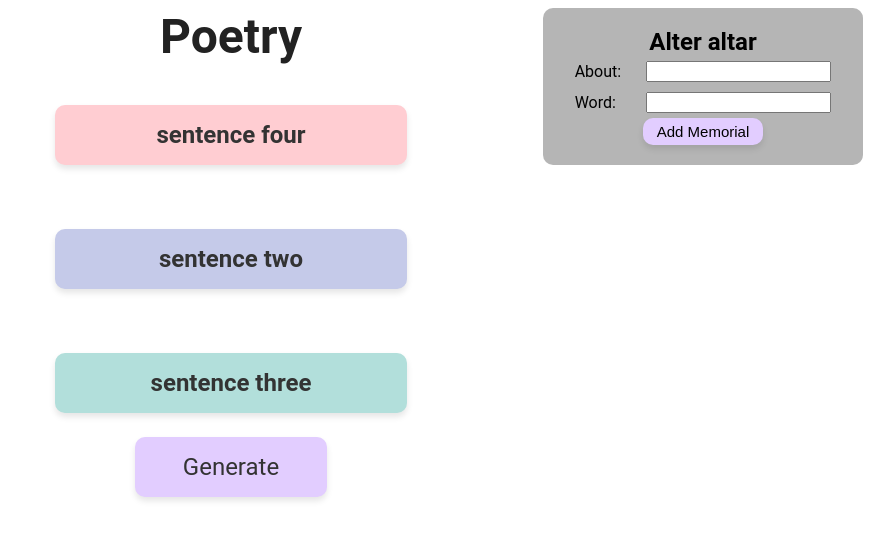
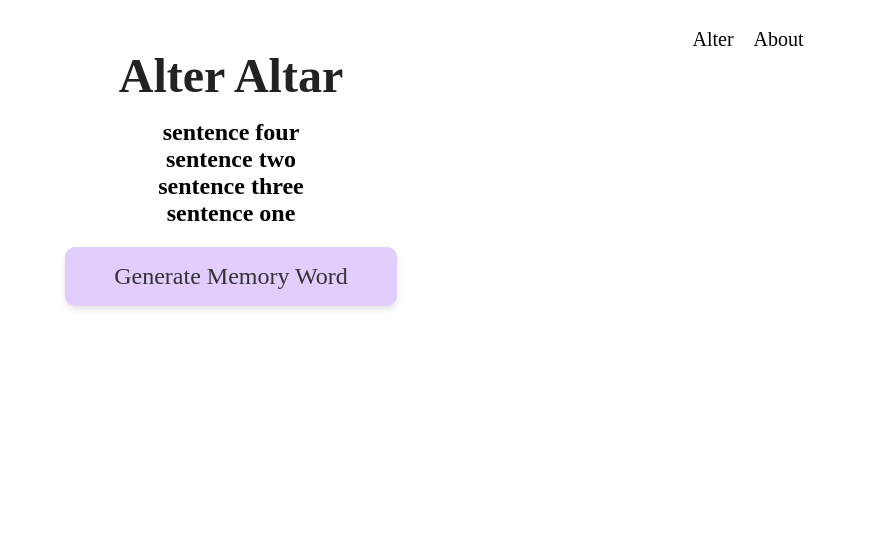
Before and after one commit to MichealNestor01/poetry-project, a React (Vite) app: page / in a window 1280 px wide. Shown: the top 540 px of the page, without its empty margins (409-1280 px from the left). Built offline with nearby package versions, Linux system fonts and the light colour scheme.

Commit message:
Added changes with Kat

```diff
--- a/src/App.css
+++ b/src/App.css
@@ -8,7 +8,8 @@
   max-width: 1280px;
   margin: 0 auto;
   padding: 2rem;
-  background-color: #f5f5f5;
+  /*background-color: #f5f5f5;*/
+
   text-align: center;
 }
 
--- a/src/App.module.css
+++ b/src/App.module.css
@@ -4,7 +4,7 @@
   flex-direction: column;
   align-items: center;
   justify-content: center;
-  font-family: "Roboto", sans-serif;
+  font-family: "Apple Chancery";
 }
 
 .title {
@@ -17,22 +17,17 @@
 .sentencesContainer {
   display: flex;
   flex-direction: column;
-  gap: 1rem;
   max-width: 800px;
 }
 
 .sentence {
   text-align: center;
-  background-color: #ffffff;
-  border-radius: 10px;
-  padding: 1rem;
   font-size: 1.5rem;
-  color: #333;
-  box-shadow: 0 4px 6px rgba(0, 0, 0, 0.1);
   cursor: pointer;
   user-select: none;
   width: 20rem;
   transition: transform 0.3s ease;
+  margin: 0;
 }
 
 .button {
@@ -45,7 +40,8 @@
   box-shadow: 0 4px 6px rgba(0, 0, 0, 0.1);
   cursor: pointer;
   user-select: none;
-  width: 10rem;
+  margin-top: 20px;
+  width: 300px;
   transition: transform 0.3s ease;
 }
 .button:hover,
@@ -56,7 +52,7 @@
 .sentence:active {
   transform: scale(0.95);
 }
-
+/*
 .sentence-1 {
   background-color: #ffcdd2;
 }
@@ -68,3 +64,39 @@
 .sentence-3 {
   background-color: #b2dfdb;
 }
+*/
+
+.linkWrapper {
+  position: absolute;
+  padding: 20px 5px;
+  display: flex;
+  flex-direction: column;
+  align-items: center;
+  justify-content: center;
+  top: 0;
+  right: 0;
+  width: 200px;
+  display: flex;
+  flex-direction: row;
+}
+
+.link {
+  margin-right: 20px;
+  cursor: pointer;
+  font-size: 20px;
+  user-select: none;
+}
+.aboutContainer {
+  position: absolute;
+  top: 50vh;
+  transform: translatey(-50%);
+  width: 70%;
+  text-align: justify;
+
+  font-size: 25px;
+}
+.cursive {
+  margin-top: 40px;
+  font-size: 30px;
+  font-family: "Apple Chancery", cursive;
+}
--- a/src/App.tsx
+++ b/src/App.tsx
@@ -1,8 +1,8 @@
-import { useReducer } from "react";
+import { useEffect, useReducer, useState } from "react";
 import sentences from "./assets/sentences.json";
+import about from "./assets/about.json";
 //import "./App.css";
 import styles from "./App.module.css";
-import MemorialForm from "./MemorialForm";
 
 // Define the shape of the state object
 interface AppState {
@@ -12,7 +12,7 @@ interface AppState {
   };
 }
 
-const NUMOFSENTENCES = 3;
+const NUMOFSENTENCES = 4;
 
 // Define the possible actions that can be dispatched to the reducer
 type AppAction = { type: string; sentenceIndex?: string };
@@ -87,6 +87,7 @@ const initialState: AppState = initializeState(sentences);
 
 // Define the App component
 function App(): JSX.Element {
+  const [showAbout, setShowAbout] = useState<boolean>(false);
   const [state, dispatch] = useReducer(reducer, initialState);
 
   const handleClick = (sentenceIndex: string) => {
@@ -95,8 +96,34 @@ function App(): JSX.Element {
 
   return (
     <section className={styles.pageWrapper}>
-      <MemorialForm />
-      <h1 className={styles.title}>Poetry</h1>
+      <div className={styles.linkWrapper}>
+        <a
+          className={styles.link}
+          onClick={(e) => {
+            e.preventDefault();
+            setShowAbout(false);
+          }}
+        >
+          Alter
+        </a>
+        <a
+          className={styles.link}
+          onClick={(e) => {
+            e.preventDefault();
+            setShowAbout(true);
+          }}
+        >
+          About
+        </a>
+      </div>
+      {showAbout ? (
+        <div className={styles.aboutContainer}>
+          <div>{about.about}</div>
+          <div className={styles.cursive}>"{about.quote}"</div>
+        </div>
+      ) : (
+        <>
+          <h1 className={styles.title}>Alter Altar</h1>
           <div className={styles.sentencesContainer}>
             {Object.keys(state.displayedSentences).map((key) => (
               <h3
@@ -109,8 +136,10 @@ function App(): JSX.Element {
             ))}
           </div>
           <div className={styles.button} onClick={() => dispatch({ type: "swapAllSentences" })}>
-        Generate
+            Generate Memory Word
           </div>
+        </>
+      )}
     </section>
   );
 }
--- /dev/null
+++ b/src/assets/about.json
@@ -0,0 +1,4 @@
+{
+  "about": "Alter Altar is an elegy in found poetry, where I have sourced material from the internet to create an electronic altar for my friend. The memorial messages are infinite and go on, randomly generated by material based on her memorial messages found on facebook and other social media websites. The language used is not new or shocking, but by pulling it out of its original context, we can see what is really in the DNA of the language of mourning. While creating this website I have asked myself questions such as: How do people mourn on the internet? Why has facebook become the modern day altar? My conclusion is that the internet and death are similar in regards to both being geographically incomprehensible and ambiguous, and as a result abstract in its very nature. Perhaps that is why we mourn on the internet because it inhabits the same sort of unknowable space, so it is easier to imagine that maybe the messages we leave online are more accessible to her, wherever she might be now. ",
+  "quote": "I like to believe that somehow you are reading all these messages, and see how many people loved you"
+}
```
Lines whose indentation alone changed are shown as unchanged.
